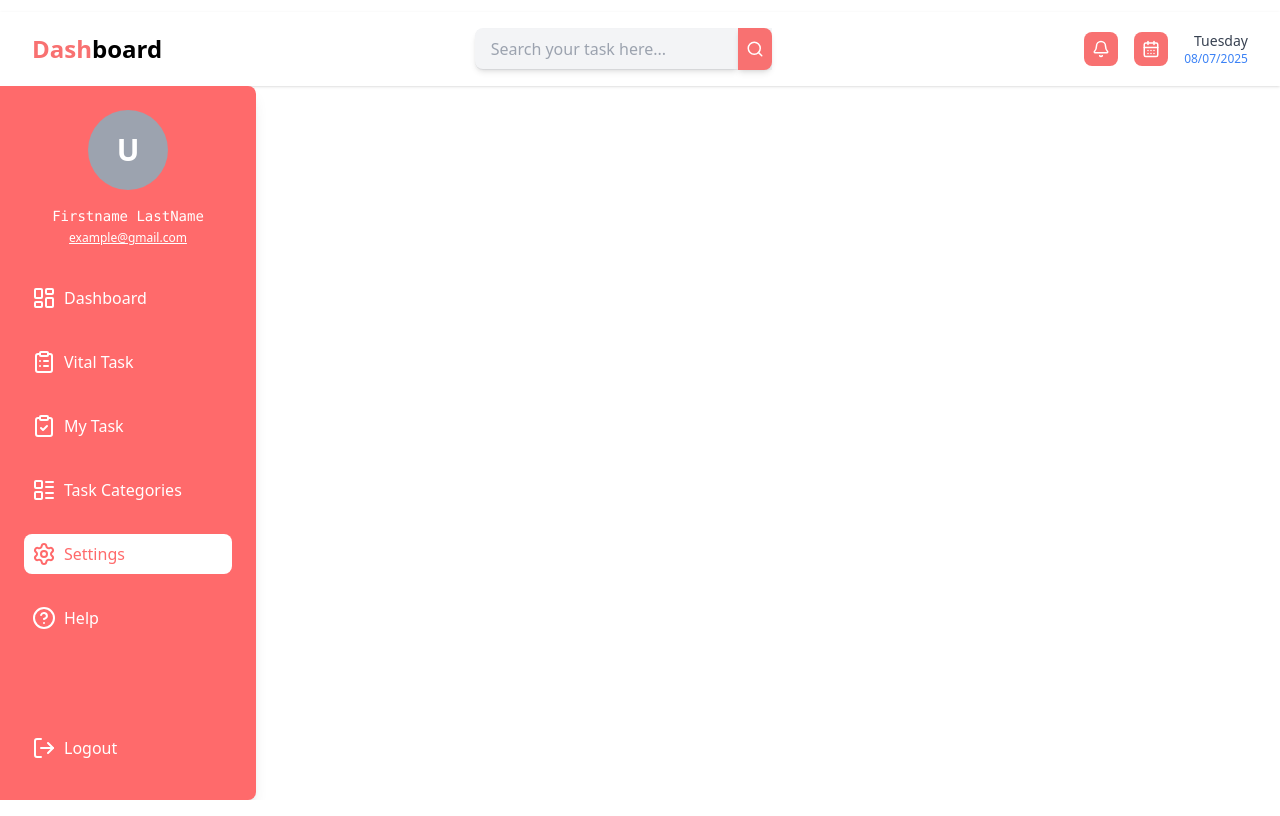
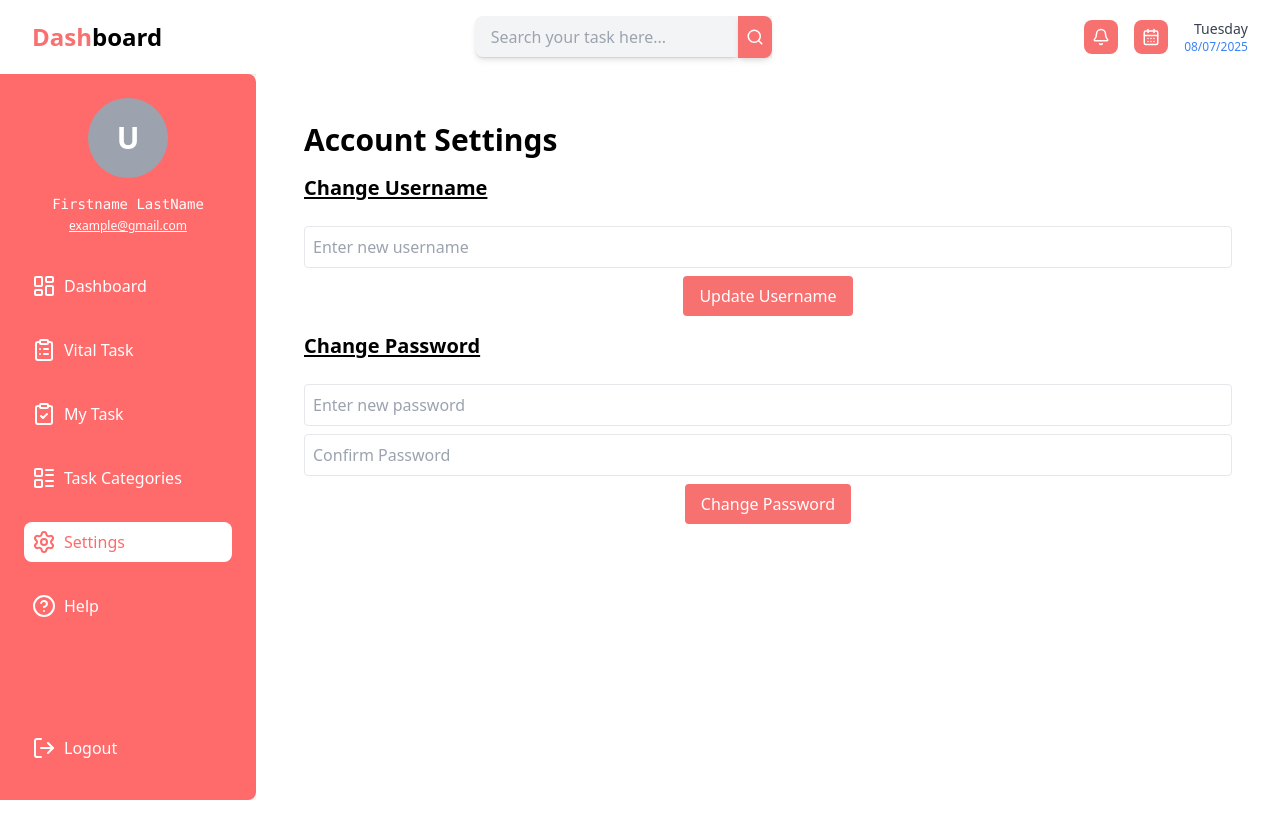
Before and after one commit to shizafatima/ToDo-App, a React (Vite) app: page /settings in a window 1280 px wide. Built offline with nearby package versions, Linux system fonts and the light colour scheme; what tailwindcss-pseudo-elements would draw is missing.

Commit message:
added the setting page

```diff
--- /dev/null
+++ b/src/components/AccountSettings.jsx
@@ -0,0 +1,128 @@
+import { div, p } from "framer-motion/client";
+import React, { useState, useEffect } from "react";
+
+
+function AccountSettings() {
+    const [userName, setUserName] = useState("");
+    const [newUserName, setNewUserName] = useState("");
+    const [newPassword, setNewPassword] = useState("");
+    const [confirmPassword, setConfirmPassword] = useState("");
+    const [userNameSuccess, setUserNameSuccess] = useState("");
+    const [userNameError, setUserNameError] = useState("");
+    const [passwordSuccess, setPasswordSuccess] = useState("");
+    const [passwordError, setPasswordError] = useState("");
+    const [confirmPasswordError, setConfirmPasswordError] = useState("");
+
+    useEffect(() => {
+        const savedUsername = localStorage.getItem("username") || "User";
+        setUserName(savedUsername);
+    }, []);
+
+    // update username
+    const handleUserNameChange = (e) => {
+        e.preventDefault();
+        if (!newUserName.trim()) {
+            setUserNameError("Username can not be empty.");
+            return;
+        }
+        localStorage.setItem("username", newUserName);
+        setUserName(newUserName);
+        setNewUserName("");
+        setUserNameSuccess("Username updated.");
+        setUserNameError("");
+    };
+
+
+    const passwordRegEx = /^(?=.*[a-z])(?=.*[A-Z])(?=.*\d)(?=.*[^A-Za-z0-9]).{8,}$/;
+    const handlePasswordChange = (e) => {
+        e.preventDefault();
+
+        if (!passwordRegEx.test(newPassword)) {
+            setPasswordError("Password must be at least 8 characters and include uppercase, lowercase, number, and special character.");
+            setPasswordSuccess("");
+            return;
+        }
+
+        if (newPassword !== confirmPassword) {
+            setConfirmPasswordError("Passwords do not match");
+            setPasswordSuccess("");
+            return;
+        }
+        console.log("New Password:", newPassword);
+        setNewPassword("");
+        setConfirmPassword("");
+
+        setPasswordSuccess("Password changed successfully.");
+        setPasswordError("")
+    }
+
+    return (
+        <div className="flex-1 bg-white text-black p-6">
+            <h2 className="text-3xl font-bold flex items-center gap-2 text-black">Account Settings</h2>
+
+            {/* Change username */}
+            <form onSubmit={handleUserNameChange} className="space-y-2">
+                <h3 className="text-xl font-semibold mt-4 mb-4 flex items-center gap-2 text-black underline underline-offset-2">Change Username</h3>
+
+                <input
+                    type="text"
+                    placeholder="Enter new username"
+                    value={newUserName}
+                    onChange={(e) => setNewUserName(e.target.value)}
+                    className="w-full p-2 border rounded text-black" />
+
+                {userNameError && (
+                    <p className="text-sm font-bold text-left text-red-600">{userNameError}</p>
+                )}
+                {userNameSuccess && (
+                    <p className="text-sm font-bold text-left text-green-600">{userNameSuccess}</p>
+                )}
+                <button onClick={handleUserNameChange} className="bg-red-400 text-white px-4 py-2 rounded">
+                    Update Username
+
+                </button>
+            </form>
+
+
+
+            {/* Set New Password */}
+            <form onSubmit={handlePasswordChange} className="space-y-2">
+                <h3 className="text-xl font-semibold mt-4 mb-4 flex items-center gap-2 text-black underline underline-offset-2">Change Password</h3>
+
+                <input
+                    type="password"
+                    placeholder="Enter new password"
+                    value={newPassword}
+                    onChange={(e) => setNewPassword(e.target.value)}
+                    className="w-full p-2 border rounded text-black" />
+                {passwordError && (
+                    <p className="text-sm font-bold text-left text-red-600">{passwordError}</p>
+                )}
+                {passwordSuccess && (
+                    <p className="text-sm font-bold text-left text-green-600">{passwordSuccess}</p>
+                )}
+
+                <input
+                    type="password"
+                    placeholder="Confirm Password"
+                    value={newPassword}
+                    onChange={(e) => setConfirmPassword(e.target.value)}
+                    className="w-full p-2 border rounded text-black" />
+
+                {passwordError && (
+                    <p className="text-sm font-bold text-left text-red-600">{passwordError}</p>
+                )}
+                {passwordSuccess && (
+                    <p className="text-sm font-bold text-left text-green-600">{passwordSuccess}</p>
+                )}
+                <button onClick={handlePasswordChange} className="bg-red-400 text-white px-4 py-2 rounded">
+                    Change Password
+
+                </button>
+            </form>
+
+        </div>
+    )
+}
+
+export default AccountSettings
--- a/src/components/DashboardContent.jsx
+++ b/src/components/DashboardContent.jsx
@@ -19,13 +19,13 @@ function DashboardContent() {
         date: "",
     });
 
-    const handleInputChange = (e) => {
-        const { name, value } = e.target;
-        setNewTask((prev) => ({
-            ...prev,
-            [name]: value,
-        }));
-    };
+    // const handleInputChange = (e) => {
+    //     const { name, value } = e.target;
+    //     setNewTask((prev) => ({
+    //         ...prev,
+    //         [name]: value,
+    //     }));
+    // };
 
 
 
--- a/src/pages/Settings.jsx
+++ b/src/pages/Settings.jsx
@@ -1,11 +1,12 @@
 import React from "react";
 import Header from "../components/Header";
 import Sidebar from "../components/Sidebar";
+import AccountSettings from "../components/AccountSettings";
 
 function Settings() {
     return (
-        <div className="h-screen flex flex-col text-white pt-3 max-w-screen-xl w-full">
-            <div className="max-w-screen-xl mx-auto w-full">
+        <div className="h-screen flex flex-col text-white w-full">
+            <div className="max-w-screen-xl w-full">
                 <Header />
 
             </div>
@@ -15,8 +16,9 @@ function Settings() {
             <div className="flex flex-1 min-h-0 overflow-hidden">
                 <Sidebar />
 
-                <div className="flex-1 overflow-y-auto p-4">
+               <div className="flex-1 bg-white text-black p-6">
                     {/* Your page content here */}
+                    <AccountSettings/>
                 </div>
             </div>
         </div>
```
